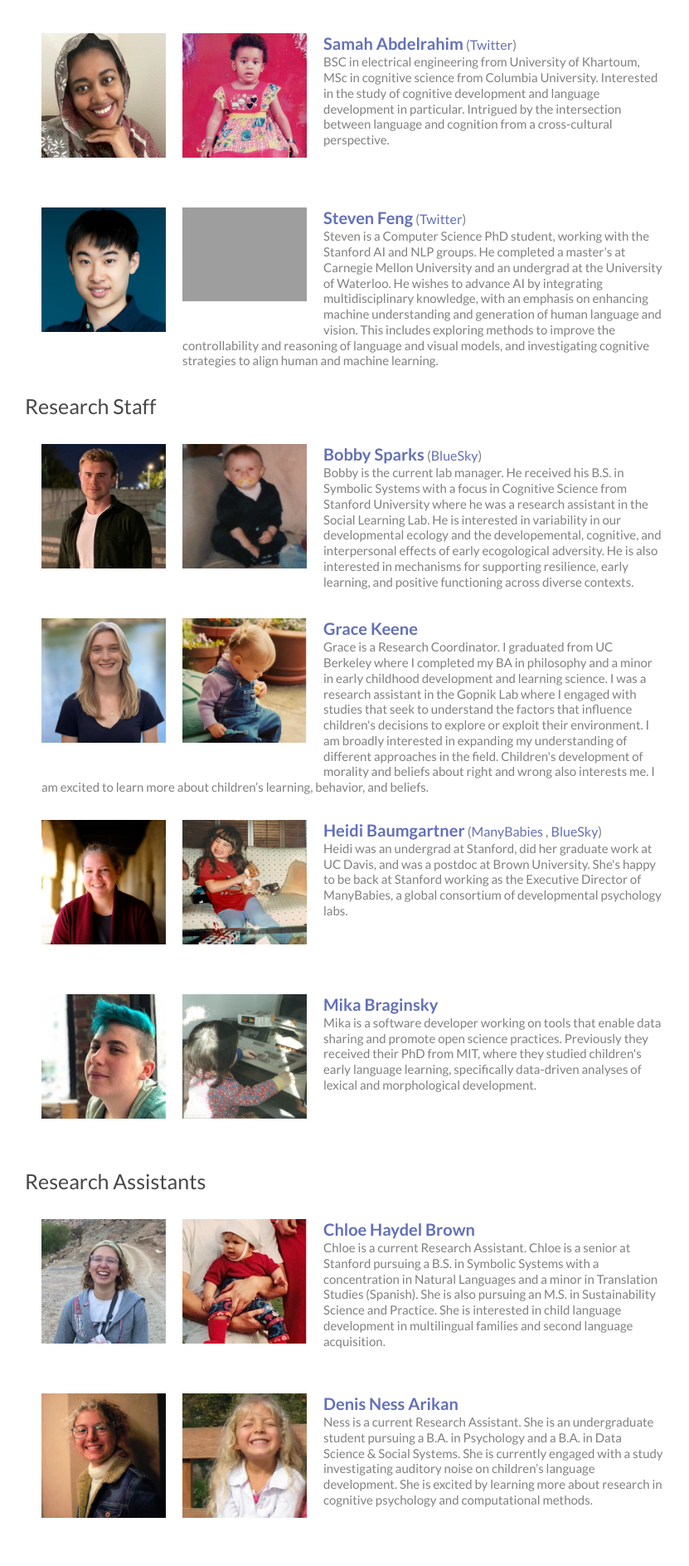
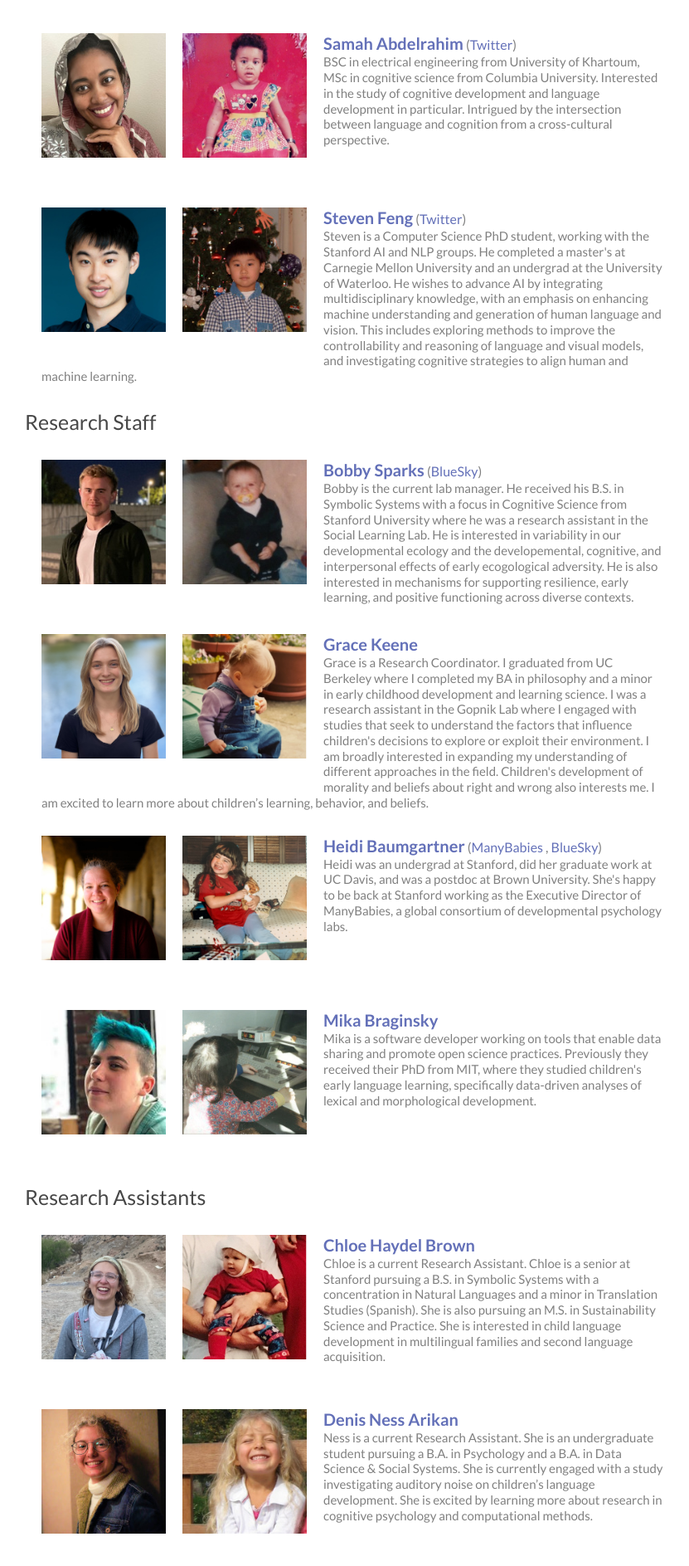
Before and after one commit to langcog/website, a Jekyll site: the page built from 02-people.html, in a window 1280 px wide. Shown: the part 2835-4722 px from the top of the page at 83% size, without its empty margins (235-1066 px from the left). Built offline with Jekyll 4.4.1, drawn with Linux system fonts in a browser that asks for light colours; nearby versions of some CDN libraries; a script that is not in the unit is left out.

Commit message:
extension corrections

```diff
--- a/_data/langcoglab.yml
+++ b/_data/langcoglab.yml
@@ -106,7 +106,7 @@
          intersection between language and cognition from a cross-cultural perspective.
     - name: Steven Feng
       img: steven.jpg
-      baby: steven_baby.png
+      baby: steven_baby.jpg
       webpage: https://styfeng.github.io/
       social: https://twitter.com/stevenyfeng
       socialname: Twitter
@@ -183,7 +183,7 @@
          She is excited by learning more about research in cognitive psychology and computational methods.
     - name: Malia Perez
       img: malia.png
-      baby: malia_baby.png
+      baby: malia_baby.jpg
       bio:
         - >
          Malia is a current research assistant. Malia is a junior at Stanford pursing a B.S. in Human Biology with a concentration in Psychological
```
